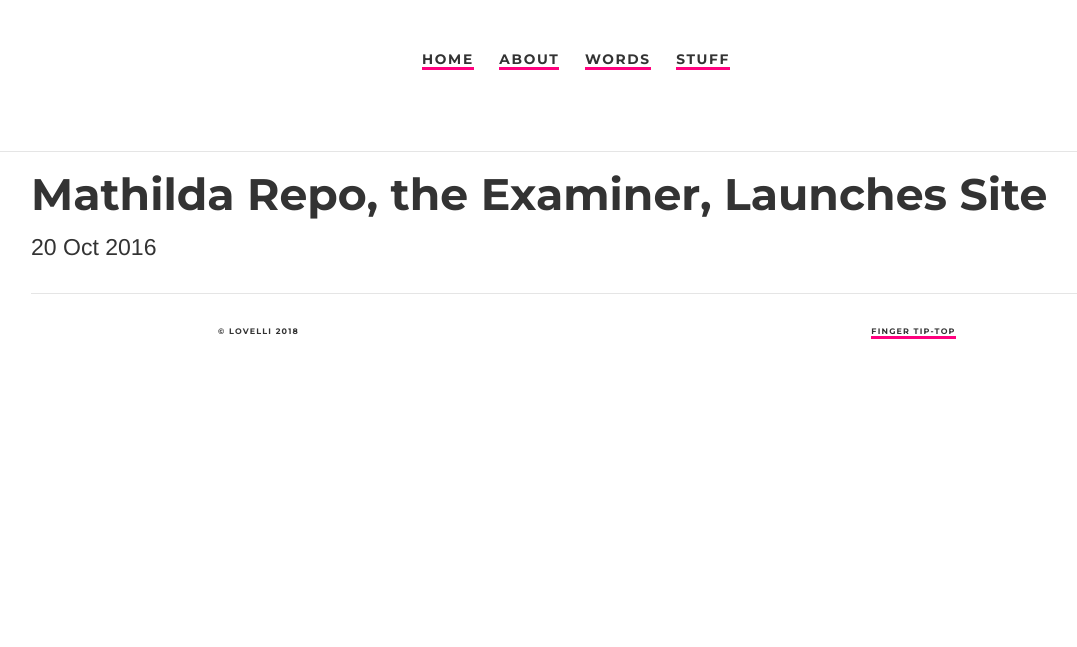
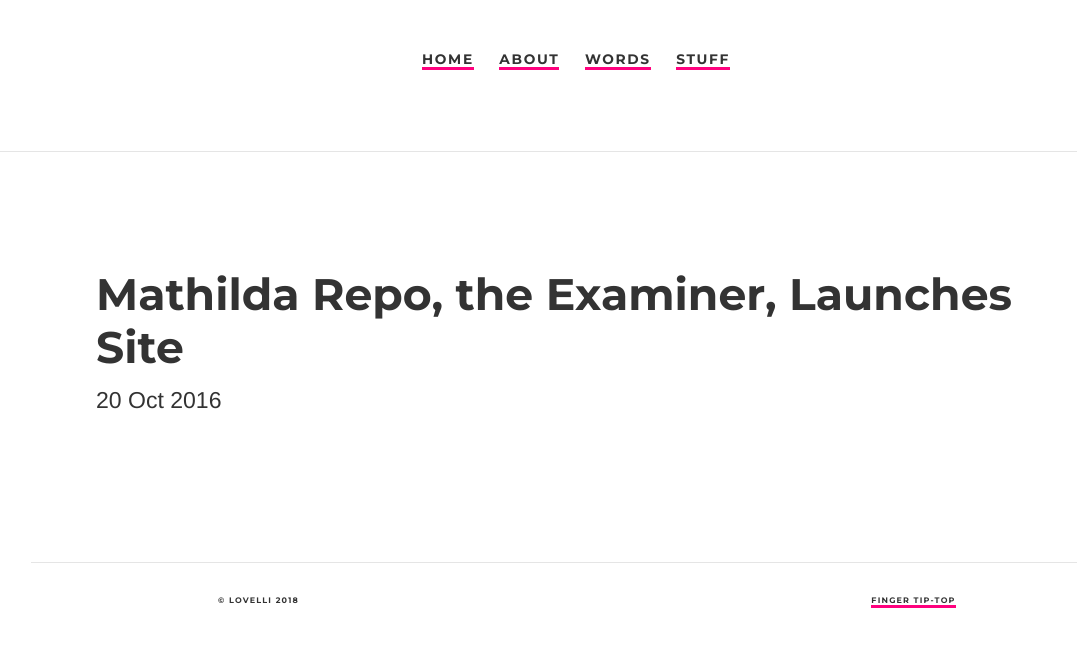
Before and after one commit to ariesti/ariesti.github.io, a Jekyll site: the page built from _posts/2016-10-20-mathilda-repo-site-launched.md, in a window 1280 px wide. Shown: the top 647 px of the page, without its empty margins (54-1131 px from the left). Built offline with Jekyll 4.4.1, drawn with Linux system fonts in a browser that asks for light colours.

Commit message:
Update post.html

```diff
--- a/_layouts/post.html
+++ b/_layouts/post.html
@@ -1,9 +1,14 @@
 ---
 layout: default
 ---
+<div class="page">
+  <div class="content">
 <h1>{{ page.title }}</h1>
 <p class="meta">{{ page.date | date_to_string }}</p>
 
 <div class="post">
   {{ content }}
 </div>
+
+  </div>
+    </div>
```
